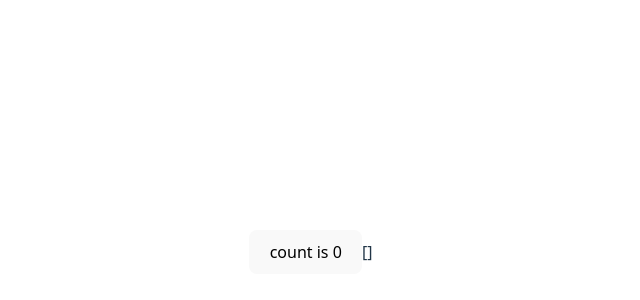
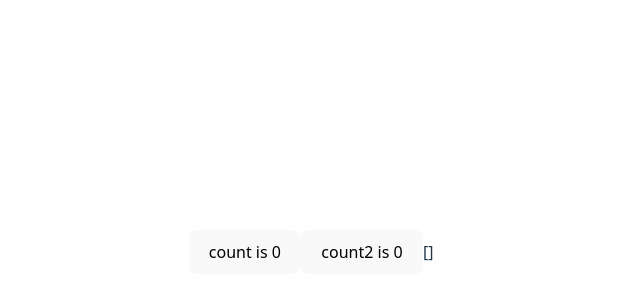
Before and after one commit to knocksanyok/hooks-practice, a React (Vite) app: page / in a window 1280 px wide. Shown: the part 148-448 px from the top of the page, without its empty margins (329-969 px from the left). Built offline with nearby package versions, Linux system fonts and the light colour scheme.

Commit message:
Initial commit

```diff
--- a/src/App.jsx
+++ b/src/App.jsx
@@ -50,12 +50,12 @@ function App() {
           count is {count}
         </button>
 
-        {/*<button*/}
-        {/*  onClick={() => {*/}
-        {/*    setCount2((prev) => prev + 1);*/}
-        {/*  }}>*/}
-        {/*  count2 is {count2}*/}
-        {/*</button>*/}
+        <button
+          onClick={() => {
+            setCount2((prev) => prev + 1);
+          }}>
+          count2 is {count2}
+        </button>
 
           {JSON.stringify(todos)}
 
```
